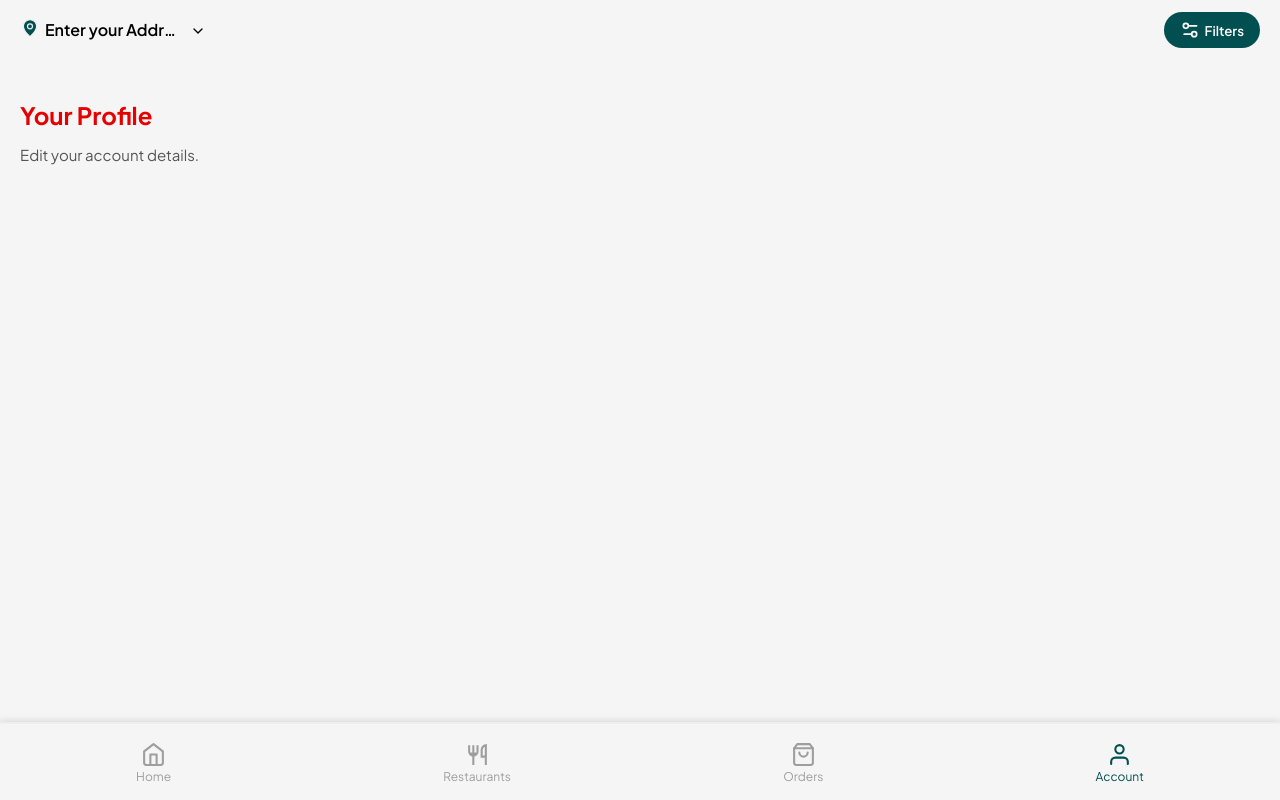
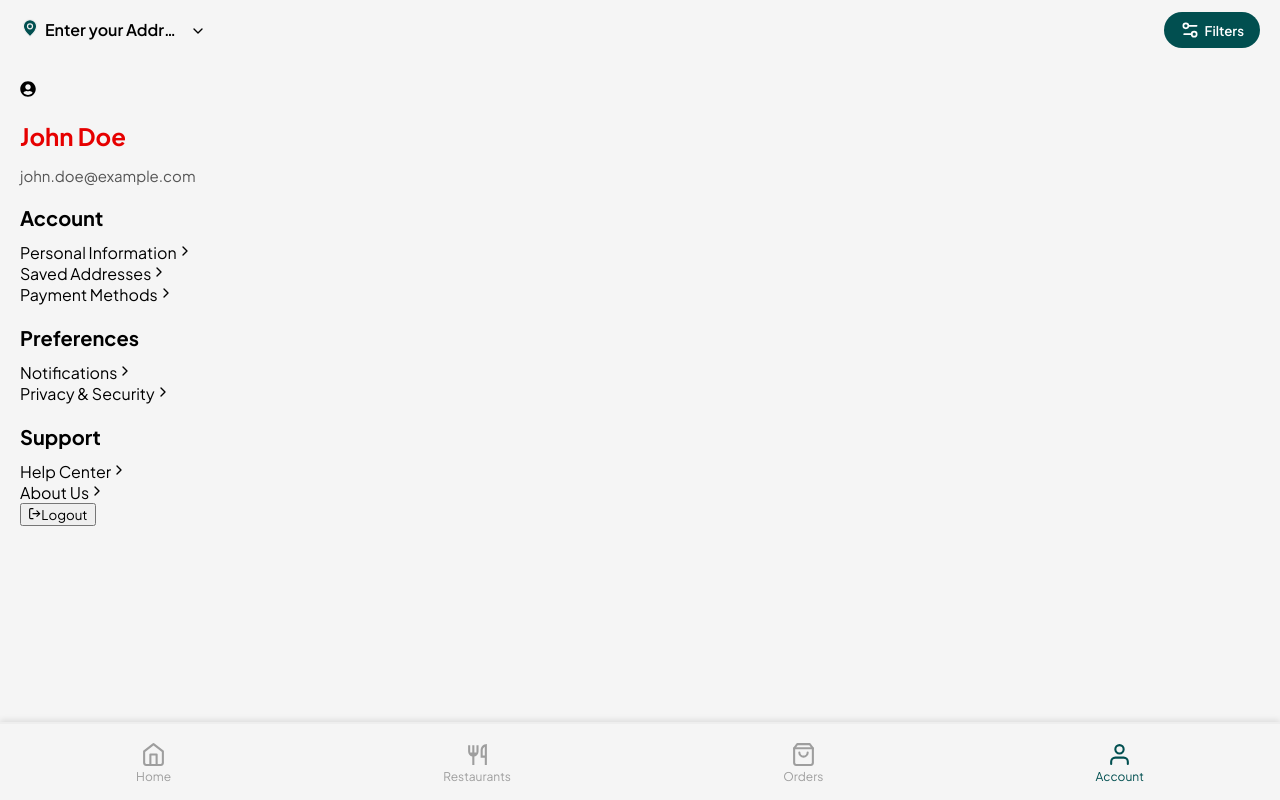
Before and after one commit to ay30bg/droppa, a React (Create React App) app: page /profile in a window 1280 px wide. Built offline with nearby package versions, Linux system fonts and the light colour scheme.

Commit message:
Update Profile.jsx

```diff
--- a/src/pages/Profile.jsx
+++ b/src/pages/Profile.jsx
@@ -1,11 +1,71 @@
 import React from "react";
 import "../styles/profile.css";
+import { FiChevronRight, FiLogOut } from "react-icons/fi";
+import { FaUserCircle } from "react-icons/fa";
 
-export default function Profile() {
+export default function ProfilePage() {
   return (
     <div className="profile-page">
-      <h2>Your Profile</h2>
-      <p>Edit your account details.</p>
+      {/* Header */}
+      <div className="profile-header">
+        <FaUserCircle className="profile-avatar" />
+        <h2 className="profile-name">John Doe</h2>
+        <p className="profile-email">john.doe@example.com</p>
+      </div>
+
+      {/* Content */}
+      <div className="profile-section">
+        <h3 className="section-title">Account</h3>
+
+        <div className="profile-item">
+          <span>Personal Information</span>
+          <FiChevronRight />
+        </div>
+
+        <div className="profile-item">
+          <span>Saved Addresses</span>
+          <FiChevronRight />
+        </div>
+
+        <div className="profile-item">
+          <span>Payment Methods</span>
+          <FiChevronRight />
+        </div>
+      </div>
+
+      <div className="profile-section">
+        <h3 className="section-title">Preferences</h3>
+
+        <div className="profile-item">
+          <span>Notifications</span>
+          <FiChevronRight />
+        </div>
+
+        <div className="profile-item">
+          <span>Privacy & Security</span>
+          <FiChevronRight />
+        </div>
+      </div>
+
+      <div className="profile-section">
+        <h3 className="section-title">Support</h3>
+
+        <div className="profile-item">
+          <span>Help Center</span>
+          <FiChevronRight />
+        </div>
+
+        <div className="profile-item">
+          <span>About Us</span>
+          <FiChevronRight />
+        </div>
+      </div>
+
+      {/* Logout */}
+      <button className="logout-btn">
+        <FiLogOut />
+        Logout
+      </button>
     </div>
   );
 }
```
